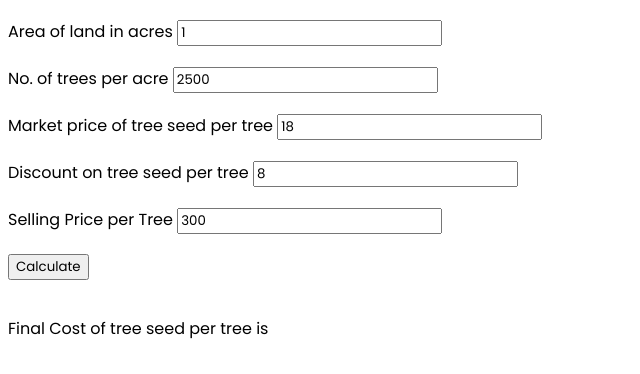
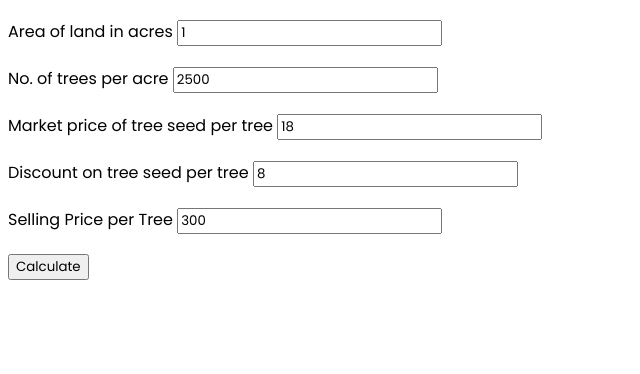
Before and after one commit to ankitgoel25/eucal-calc, a plain HTML site: page index.html in a window 1280 px wide. Shown: the part 72-446 px from the top of the page, without its empty margins (0-640 px from the left). Drawn offline with Linux system fonts and the light colour scheme.

Commit message:
Html refined

```diff
--- a/index.html
+++ b/index.html
@@ -49,7 +49,7 @@
       </div>
       <button type="submit">Calculate</button>
       <div id="result">
-        <p>Final Cost of tree seed per tree is</p>
+        <!-- <p>Final Cost of tree seed per tree is</p> -->
       </div>
     </form>
     <script src="./index.js"></script>
```
